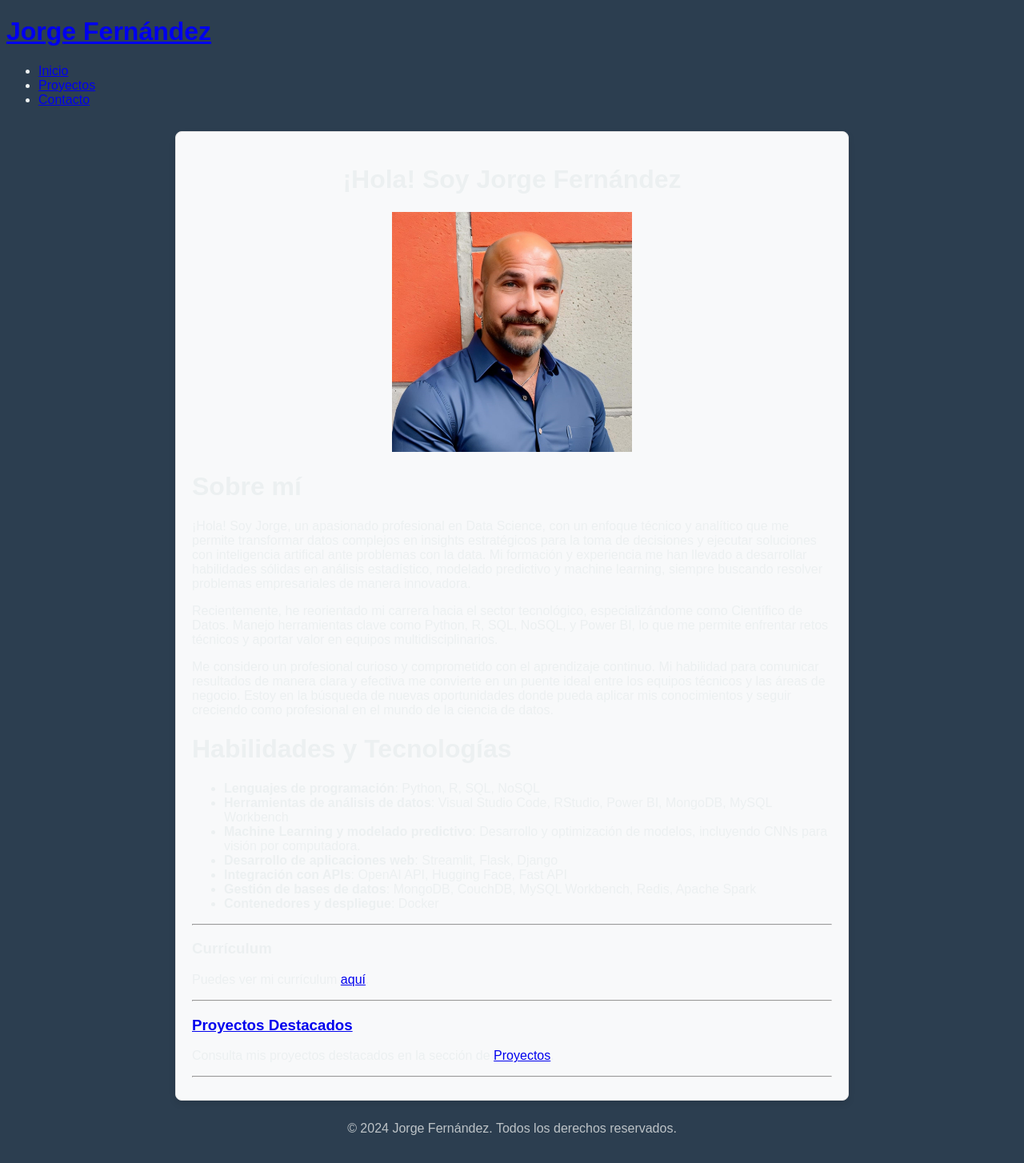
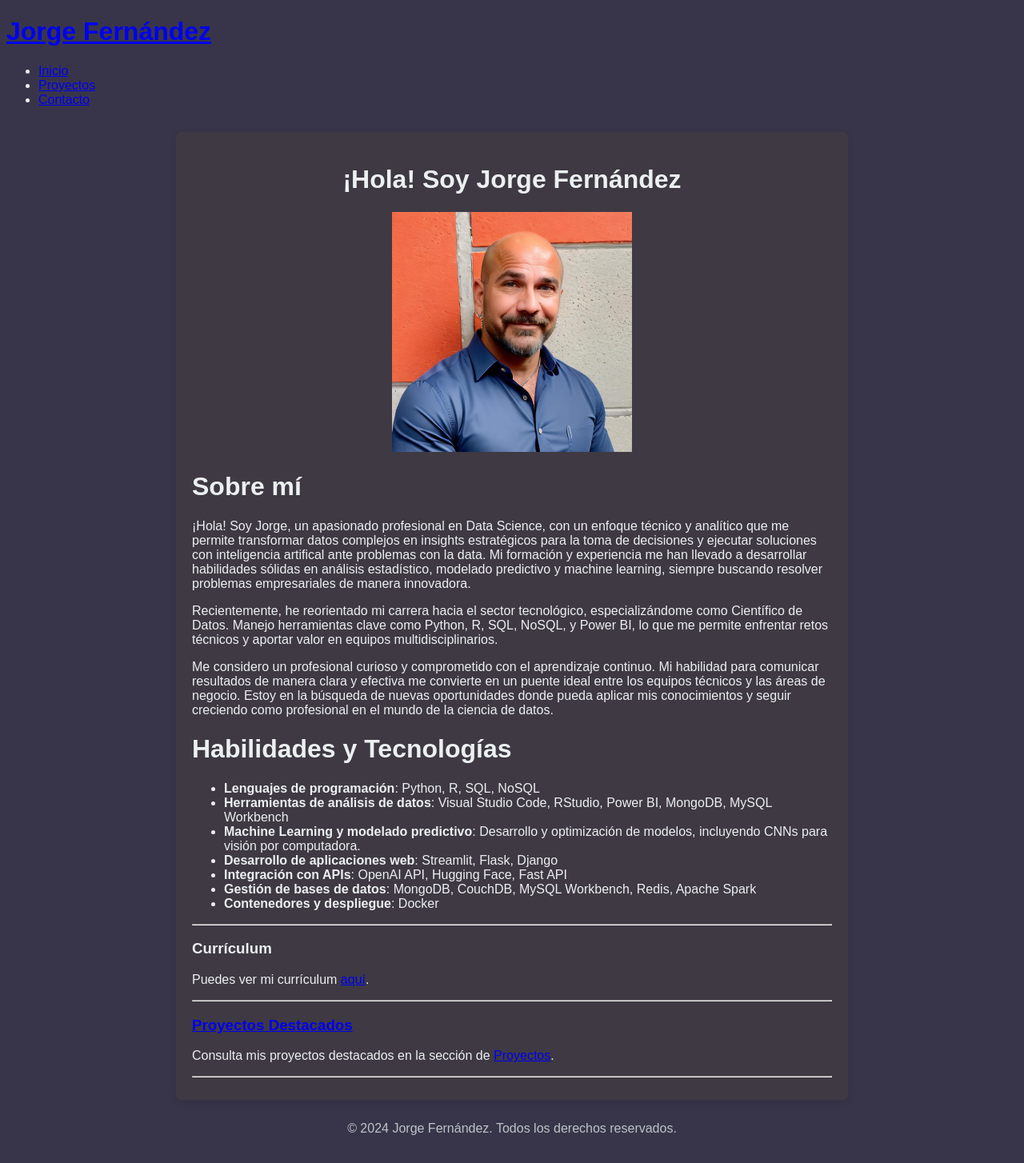
Before and after one commit to joferte84/joferte84.github.io, a Jekyll site: the page built from index.md, in a window 1280 px wide. Shown: the whole page at 80% size. Built offline with Jekyll 4.4.1, drawn with Linux system fonts in a browser that asks for light colours.

Commit message:
Update style.css

```diff
--- a/assets/css/style.css
+++ b/assets/css/style.css
@@ -3,15 +3,15 @@
     max-width: 800px;
     margin: 0 auto; /* Centra el contenedor horizontalmente */
     padding: 20px; /* Añade espacio alrededor del contenido */
-    background-color: #f8f9fa; /* Color de fondo suave para enmarcar */
-    border: 1px solid #e3e3e3; /* Borde para dar el efecto de enmarcado */
+    background-color: #3e3943; /* Color de fondo suave para enmarcar */
+    border: 1px solid #363645; /* Borde para dar el efecto de enmarcado */
     border-radius: 8px; /* Bordes redondeados */
     box-shadow: 0 4px 8px rgba(0, 0, 0, 0.1); /* Sombra ligera para el enmarcado */
 }
 
 body {
     font-family: Arial, sans-serif; /* Cambia la fuente si lo deseas */
-    background-color: #2c3e50; /* Fondo del tema Midnight */
+    background-color: #38354a; /* Fondo del tema Midnight */
     color: #ecf0f1; /* Color del texto */
 }
 
```
